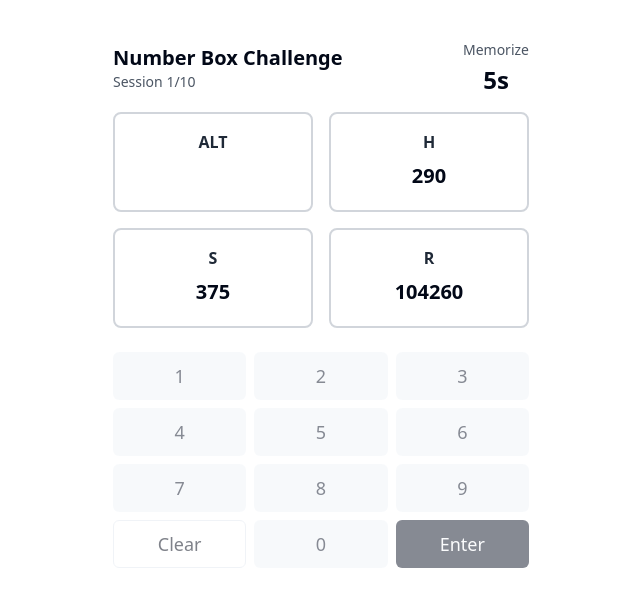
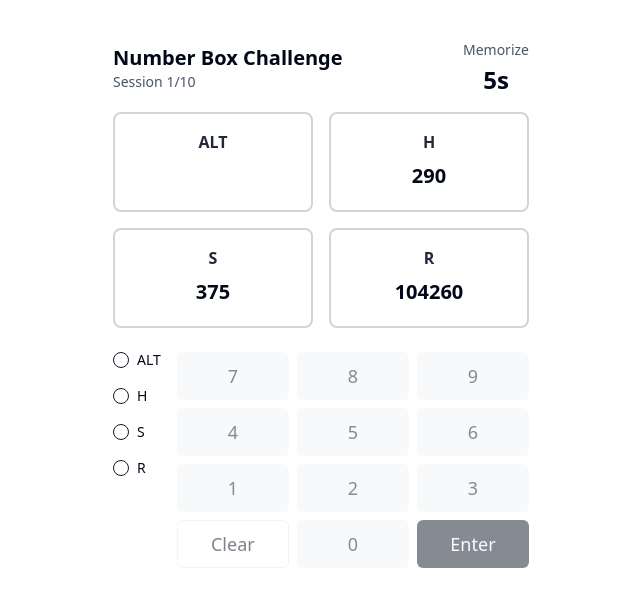
Before and after one commit to mmds78/number-box-challenge, a React (Vite) app: page / in a window 1280 px wide. Shown: the top 606 px of the page, without its empty margins (319-959 px from the left). Built offline with nearby package versions, Linux system fonts and the light colour scheme.

Commit message:
Refactor: Implement category selection and keypad layout
- Added category selection functionality.
- Modified the number keypad layout.

```diff
--- a/src/components/GameBox.tsx
+++ b/src/components/GameBox.tsx
@@ -23,11 +23,6 @@ const GameBox: React.FC<GameBoxProps> = ({
   // Find user answer for this category
   const userAnswer = userAnswers.find(answer => answer.category === category);
 
-  // Get category label
-  const getCategoryLabel = () => {
-    return category;
-  };
-
   // Handle click on box
   const handleBoxClick = () => {
     onSelect();
@@ -40,7 +35,7 @@ const GameBox: React.FC<GameBoxProps> = ({
       onClick={handleBoxClick}
     >
       <div className="text-center mb-2 font-bold text-gray-800">
-        {getCategoryLabel()}
+        {category}
       </div>
 
       <div className="text-center text-xl font-bold h-8">
--- a/src/components/NumberKeypad.tsx
+++ b/src/components/NumberKeypad.tsx
@@ -3,20 +3,24 @@ import React from 'react';
 import { Button } from '@/components/ui/button';
 import { CategoryType } from '@/utils/numberGenerator';
 import { useGame } from '@/contexts/GameContext';
+import { RadioGroup, RadioGroupItem } from '@/components/ui/radio-group';
+import { Label } from '@/components/ui/label';
 
 interface NumberKeypadProps {
   selectedCategory: CategoryType | null;
+  onSelectCategory: (category: CategoryType) => void;
 }
 
-const NumberKeypad: React.FC<NumberKeypadProps> = ({ selectedCategory }) => {
+const NumberKeypad: React.FC<NumberKeypadProps> = ({ selectedCategory, onSelectCategory }) => {
   const { updateUserAnswer } = useGame();
   const [currentValue, setCurrentValue] = React.useState<string>('');
+  const allCategories: CategoryType[] = ['ALT', 'H', 'S', 'R'];
 
-  // Buttons for the keypad (0-9 and actions)
+  // Buttons for the keypad (1-9, 0, Clear, Enter) in the correct order
   const buttons = [
+    '7', '8', '9',
+    '4', '5', '6',
     '1', '2', '3',
-    '4', '5', '6',
-    '7', '8', '9',
     'Clear', '0', 'Enter'
   ];
 
@@ -44,7 +48,27 @@ const NumberKeypad: React.FC<NumberKeypadProps> = ({ selectedCategory }) => {
   }, [selectedCategory]);
 
   return (
-    <div className={`mt-6 ${selectedCategory ? 'opacity-100' : 'opacity-50 pointer-events-none'}`}>
+    <div className="mt-6 flex gap-4">
+      {/* Box selector on the left */}
+      <div className="flex-shrink-0">
+        <RadioGroup
+          value={selectedCategory || ''}
+          onValueChange={(value) => onSelectCategory(value as CategoryType)}
+          className="space-y-3"
+        >
+          {allCategories.map((category) => (
+            <div key={category} className="flex items-center space-x-2">
+              <RadioGroupItem value={category} id={`radio-${category}`} />
+              <Label htmlFor={`radio-${category}`} className="font-medium">
+                {category}
+              </Label>
+            </div>
+          ))}
+        </RadioGroup>
+      </div>
+
+      {/* Number keypad */}
+      <div className={`flex-grow ${selectedCategory ? 'opacity-100' : 'opacity-50 pointer-events-none'}`}>
         <div className="grid grid-cols-3 gap-2">
           {buttons.map((btn) => (
             <Button
@@ -58,6 +82,7 @@ const NumberKeypad: React.FC<NumberKeypadProps> = ({ selectedCategory }) => {
           ))}
         </div>
       </div>
+    </div>
   );
 };
 
--- a/src/components/NumberMemoryGame.tsx
+++ b/src/components/NumberMemoryGame.tsx
@@ -59,7 +59,10 @@ const GameBoard: React.FC = () => {
         ))}
       </div>
 
-      <NumberKeypad selectedCategory={selectedCategory} />
+      <NumberKeypad
+        selectedCategory={selectedCategory}
+        onSelectCategory={handleCategorySelect}
+      />
 
       <GameControls />
     </div>
```
Lines whose indentation alone changed are shown as unchanged.
